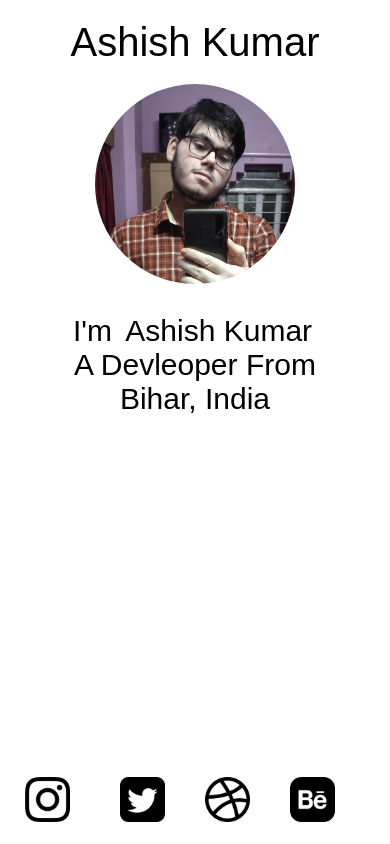
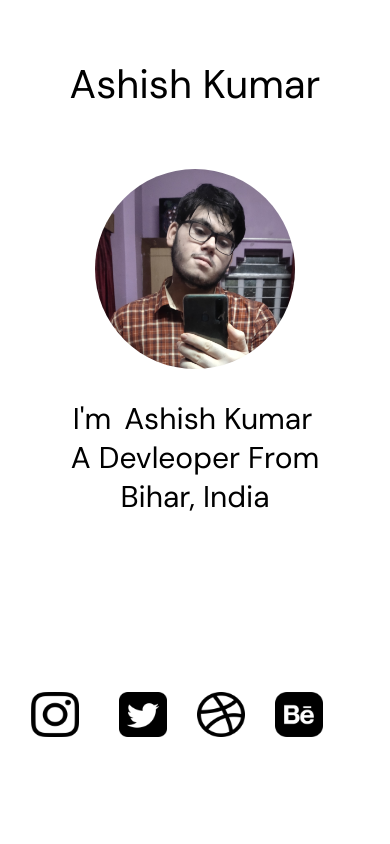
Before and after one commit to ashishworkspace/media_queries_first_project, a plain HTML site: page index.html in a window 390 px wide. Drawn offline with Linux system fonts and the light colour scheme.

Commit message:
enhancement of code

```diff
--- a/style.scss
+++ b/style.scss
@@ -1,3 +1,5 @@
+@import url('https://fonts.googleapis.com/css2?family=DM+Sans&display=swap');
+
 * {
   margin: 0 5px;
   padding: 0;
@@ -5,7 +7,7 @@
 }
 body {
   font-family: 15px;
-  font-family: Arial, Helvetica, sans-serif;
+  font-family: 'DM Sans', sans-serif ;
 }
 
 .container {
@@ -29,19 +31,18 @@ body {
   align-items: center;
 
   &__logo {
-    font-size: 4vw;
+    font-size: 3.5vw;
   }
 
   &__menu {
     display: flex;
-    font-size: 2.5vw;
+    font-size: 2.0vw;
     gap: 15px;
     a{
       text-decoration: none;
       color: black;
     }
   }
-
 }
 
 .main {
@@ -57,6 +58,7 @@ body {
     background-repeat: no-repeat;
     background-position: left center;
     background-size: contain;
+    border-radius: 10px;
   }
 
   &__text {
@@ -69,9 +71,10 @@ body {
 
     &-1{
         font-size: 10vh;
+        margin-bottom:20px ;
     }
     &-2,&-3,&-4{
-        font-size: 5vw;
+        font-size: 3vw;
     }
   }
 }
@@ -89,13 +92,14 @@ body {
 
 [class^="footer__"]{
     img{
-        width: 5.3vw;
+        width: 4.3vw;
     }
 }
 
 
 @media  (max-width: 450px){
     .header{
+      height: 20%;
         justify-content: center;
         &__logo{
             font-size: 40px;
@@ -105,6 +109,7 @@ body {
         }
     }
     .main{
+        height: 60%;
         flex-direction: column;
         align-items: center;
         justify-self: center;
@@ -129,7 +134,7 @@ body {
 
     }
     .footer{
-        justify-content: space-evenly;
+        justify-content: center;
         margin-left: 0px ;
         [class^="footer__"]{
             img{
@@ -139,3 +144,24 @@ body {
         }
     }
 }
+
+
+@media (max-width: 754px){
+  .main{
+    &__text{
+      &-1{
+        font-size: 3rem;
+      }
+    }
+  }
+  .footer{
+
+    justify-content: center;
+    [class^="footer__"]{
+      margin: 0;
+      img{
+        width: 3rem;
+      }
+    }
+  }
+}
```
Also changed, not shown: style.css, 1 other file.
